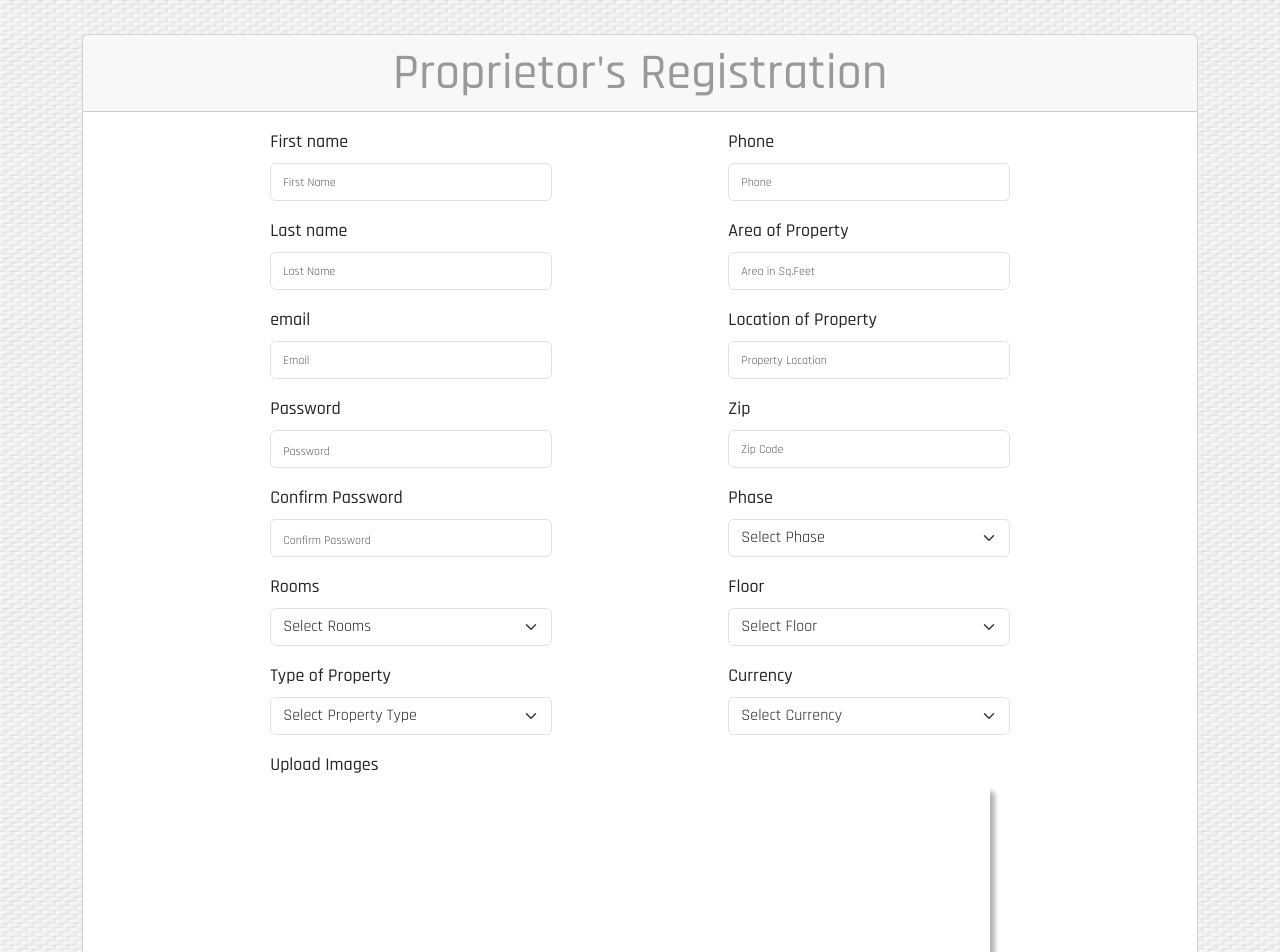
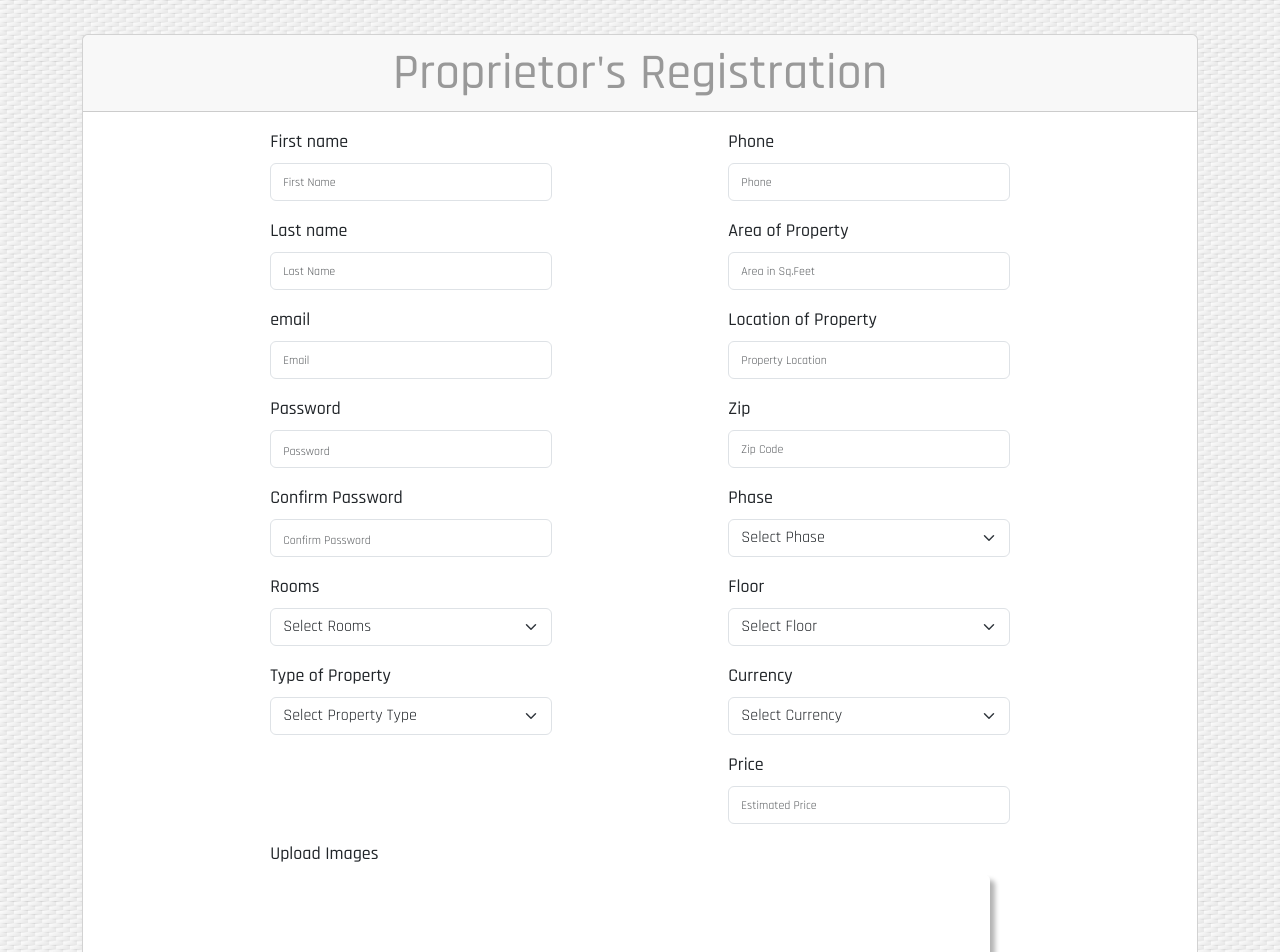
Before and after one commit to thiyari/Estate, a React (Create React App) app in the folder FrontEnd/front-end/: page /register in a window 1280 px wide. Shown: the top 952 px of the page. Built offline with nearby package versions, Linux system fonts and the light colour scheme.

Commit message:
price update

```diff
--- a/FrontEnd/front-end/src/Components/Register.jsx
+++ b/FrontEnd/front-end/src/Components/Register.jsx
@@ -178,6 +178,7 @@ function Register() {
       property: "",
       floor:"",
       currency:"",
+      price: "",
       fname_status: "",
       lname_status: "",
       email_status: "",
@@ -191,7 +192,8 @@ function Register() {
       rooms_status: "",
       property_status: "",
       floor_status: "",
-      currency_status:""
+      currency_status:"",
+      price_status: ""
     };
 
     const [img,setImg] = useState([])
@@ -341,7 +343,7 @@ function Register() {
           if(/\D/.test(formInput.area)){
             setFormError({
               ...inputError,
-              area: "Provide the valid measurements",
+              area: "Provide the valid measurements, only the numerals",
               area_status: "error"
             })
             return;
@@ -420,6 +422,27 @@ function Register() {
             })
             return;
           }
+          // Check if price is empty
+          if(!formInput.price){
+            setFormError({
+              ...inputError,
+              price: "Price should not be empty else enter numeric zero",
+              price_status: "error"
+            })
+            return;
+          }
+
+          // Check if price has numbers
+          if(/\D/.test(formInput.price)){
+            setFormError({
+              ...inputError,
+              price: "Provide the valid price, only the numerals",
+              price_status: "error"
+            })
+            return;
+          }
+
+
 
 
           // Check if property type is empty
@@ -459,6 +482,7 @@ function Register() {
           floor: formInput.floor,
           currency: formInput.currency,
           property: formInput.property,
+          price: formInput.price,
           images: img
           }),
           {
@@ -483,6 +507,7 @@ function Register() {
             floor: "",
             currency: "",
             property: "",
+            price: ""
           })
           setImg('')
           setSuccess(true);
@@ -806,6 +831,27 @@ function Register() {
 
 
 
+
+        <div className="form-group">
+          <label className="form-label">Price</label>
+          <input
+          type="text"
+          className="form-control mb-3"
+          id="price"
+          placeholder="Estimated Price"
+          name="price"
+          value={formInput.price}
+          onChange={({target})=>{
+            handleUserInput(target.name, target.value)
+          }}
+          style={{borderColor: formError.price_status !== "error" ?"":"red"}}
+          />
+        </div>
+        <p className="error-message">{formError.price}</p>
+
+
+
+
         </div>
         <div className="col-md-1"></div>
         <div className="col-sm-1"></div>
```
Also changed, not shown: 2 other files (tests, documents, lock files or other folders).
